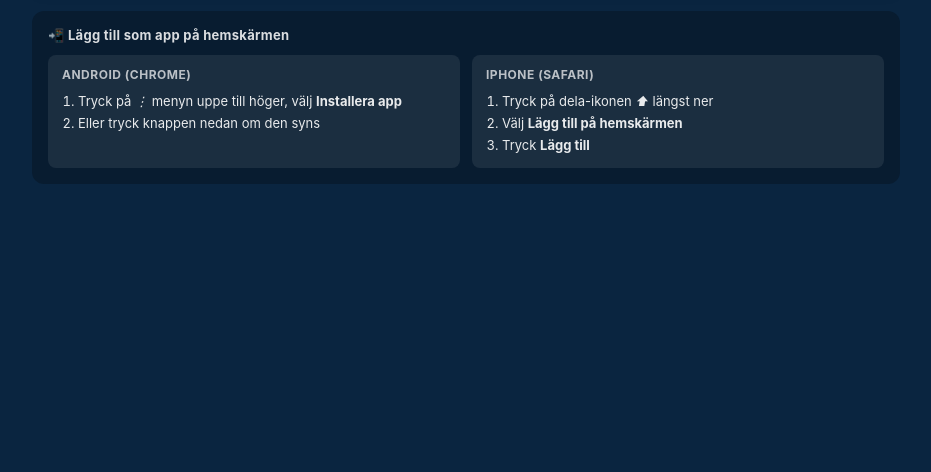
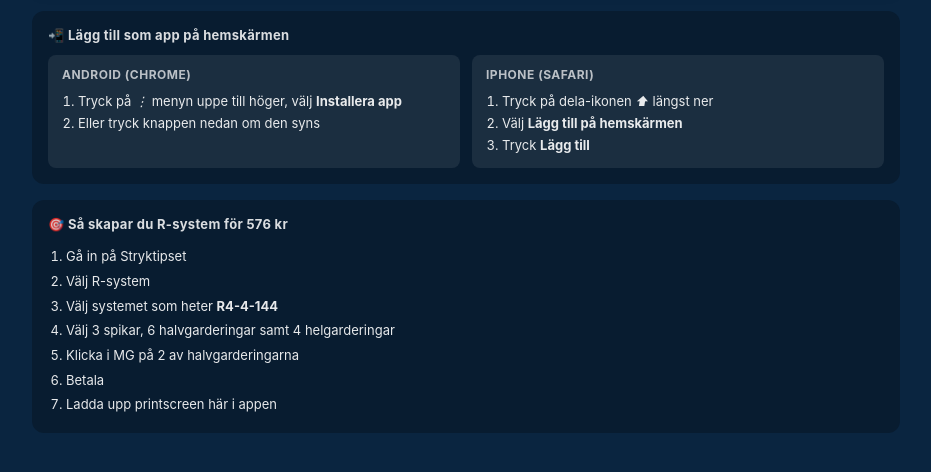
Before and after one commit to TheDejvx/stryketboys-app, a Flask app: page / in a window 1280 px wide. Shown: the part 280-752 px from the top of the page, without its empty margins (174-1105 px from the left). Run offline with Flask 3, Linux system fonts and the light colour scheme; data that the repository does not hold is empty.

Commit message:
Add R-system-576kr instructions card to Kupong tab
Static step-by-step (R4-4-144 base system + MG on 2 halvgarderingar)
for building the group's R-system on Svenska Spel's own site.

```diff
--- a/templates/index.html
+++ b/templates/index.html
@@ -333,6 +333,19 @@ body {
             </ol>
           </div>
         </div>
+      </div>
+
+      <div class="install-card">
+        <h3>🎯 Så skapar du R-system för 576 kr</h3>
+        <ol style="padding-left:18px;font-size:13px;line-height:1.9;opacity:.9">
+          <li>Gå in på Stryktipset</li>
+          <li>Välj R-system</li>
+          <li>Välj systemet som heter <strong>R4-4-144</strong></li>
+          <li>Välj 3 spikar, 6 halvgarderingar samt 4 helgarderingar</li>
+          <li>Klicka i MG på 2 av halvgarderingarna</li>
+          <li>Betala</li>
+          <li>Ladda upp printscreen här i appen</li>
+        </ol>
       </div>
 
     </div>
```
